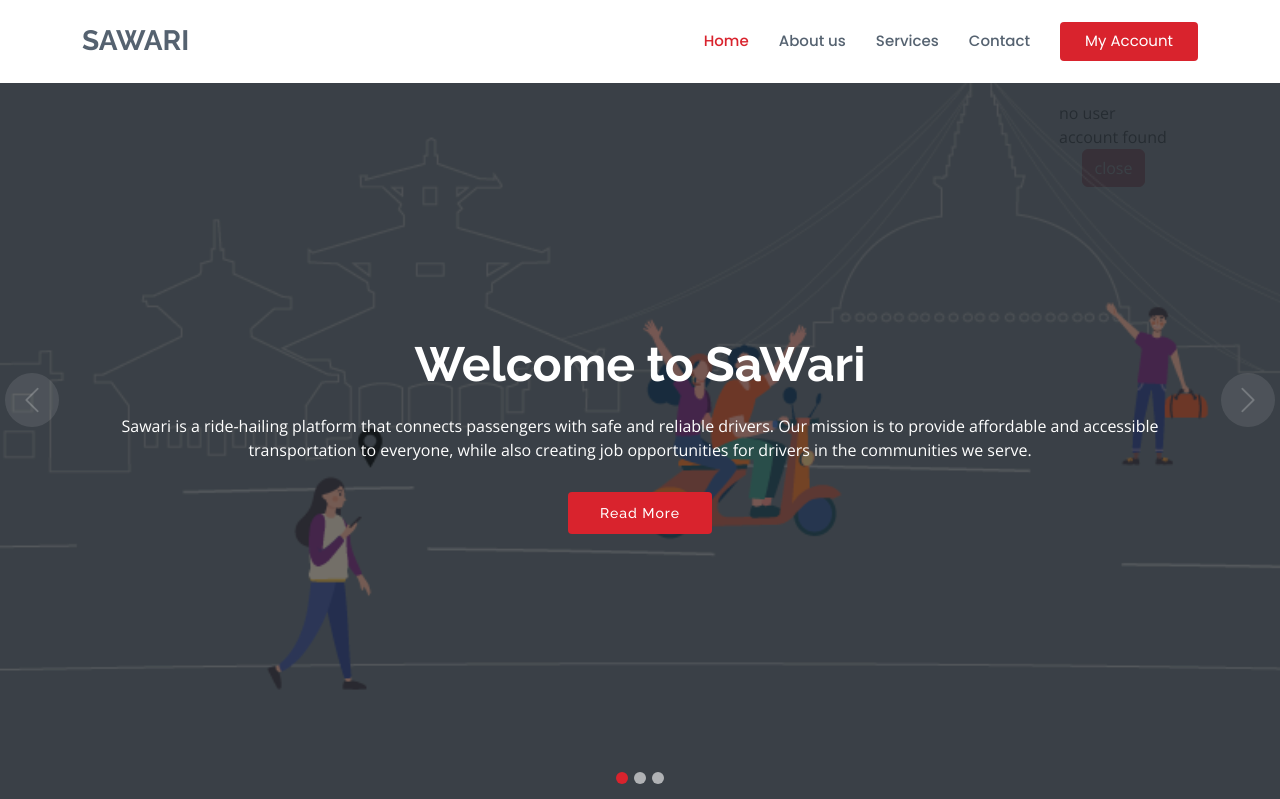
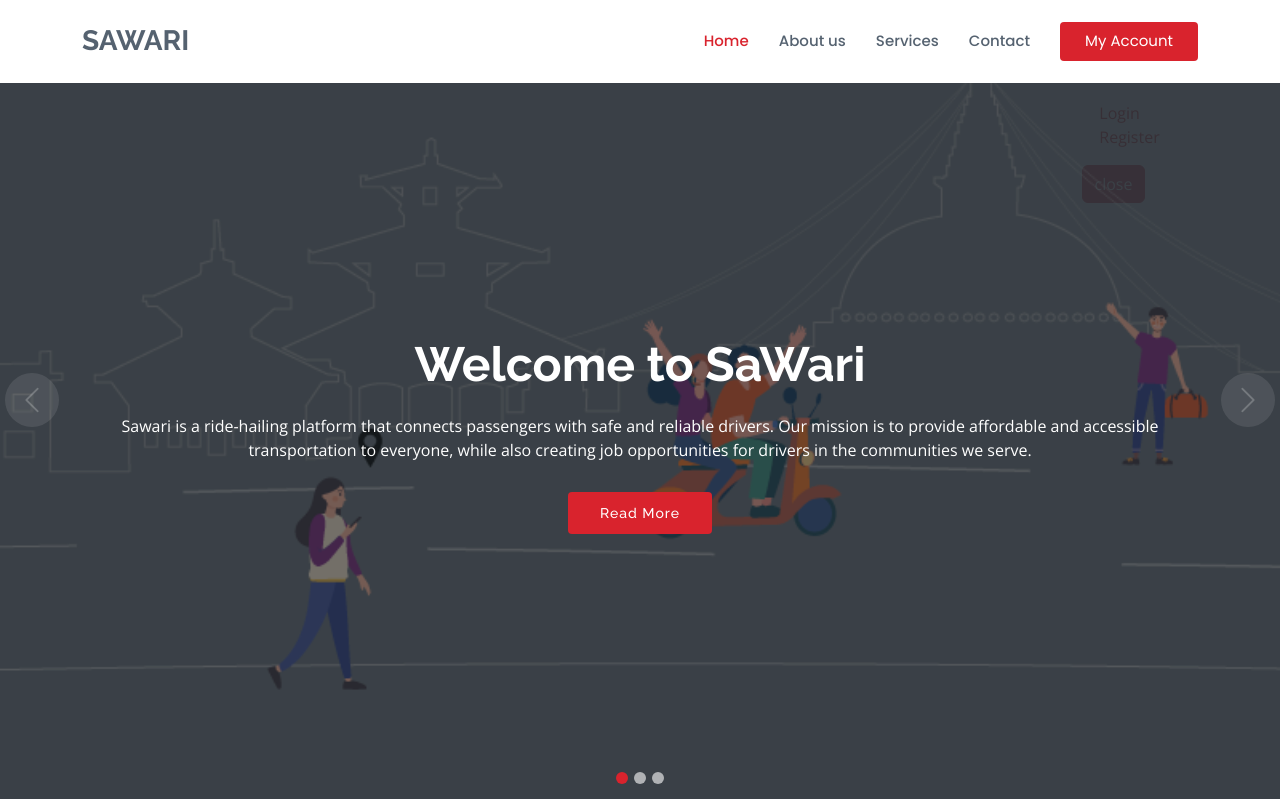
Before and after one commit to KeshavPokharel/sawari.com, a PHP site: page /index.php in a window 1280 px wide; the page is wider, and only the part inside the window is pictured. Shown: the top 799 px of that part. Run offline with PHP 8.4, Linux system fonts and the light colour scheme.

Commit message:
Changes in dialog

```diff
--- a/forms/accountCheck.php
+++ b/forms/accountCheck.php
@@ -4,6 +4,7 @@
                 <li><a href="forms\logout.php" class="getstarted">Log Out</a></li></ul>';
 
 } else {
-   echo "no user account found";
+   echo '<ul style="list-style-type: none;"><li><a href="../register.php">Login</a></li>
+                <li><a href="../registration.php" class="getstarted">Register</a></li></ul>';
 }
 ?>
```
